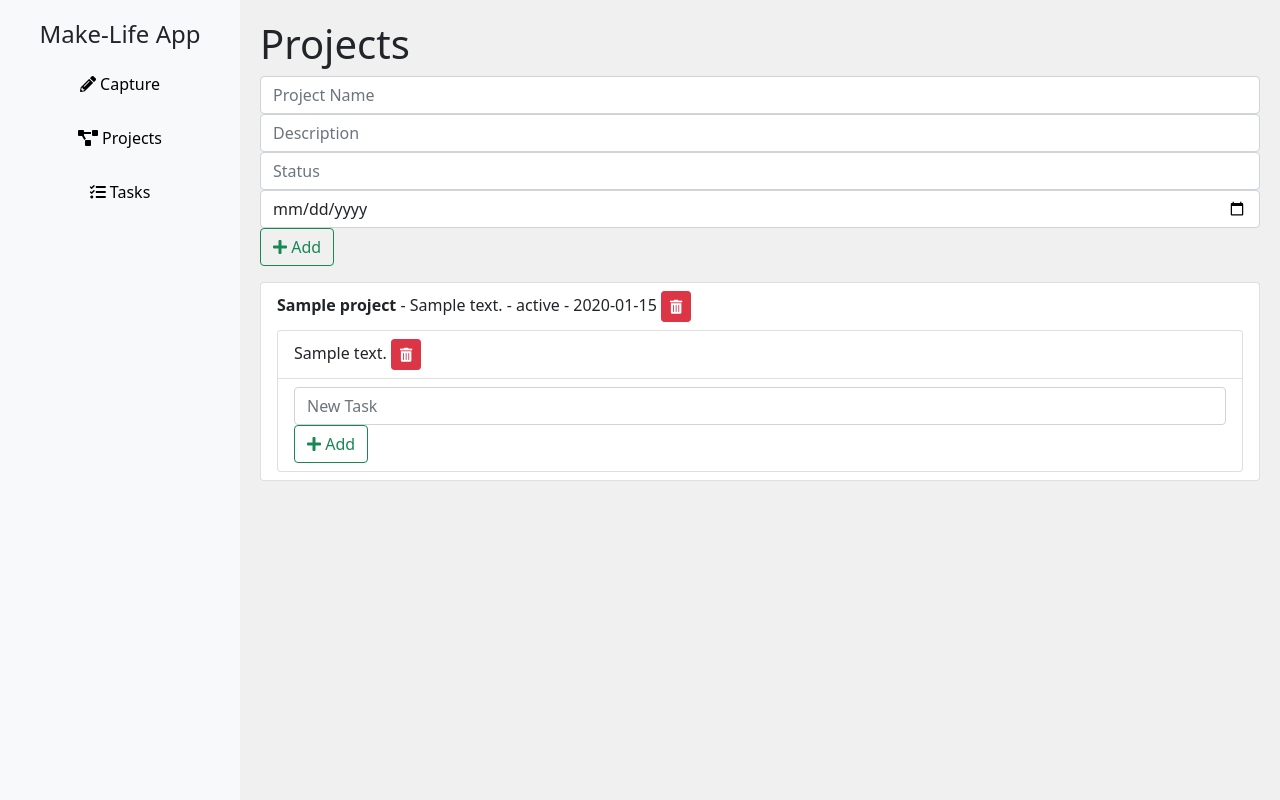
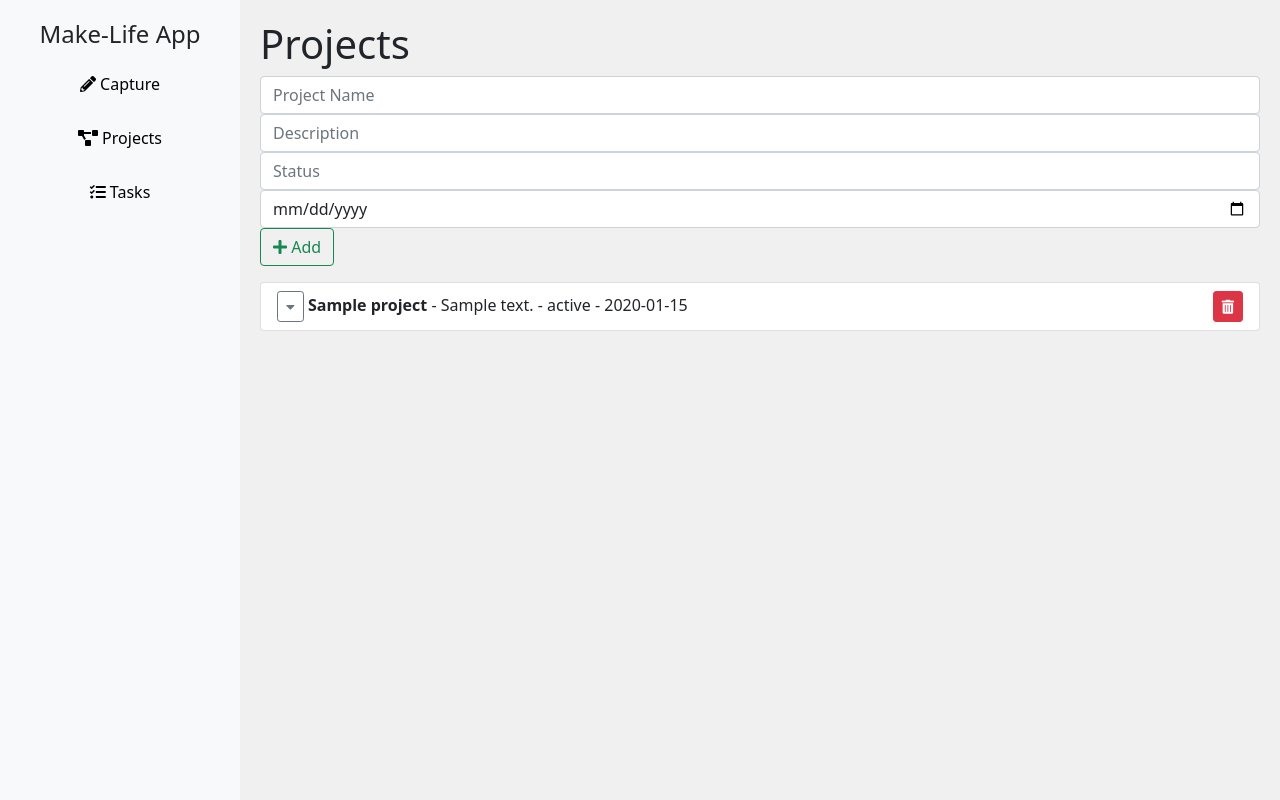
Before and after one commit to vzlatsin/make-life, a Flask app: page /projects in a window 1280 px wide. Run offline with Flask 3, Linux system fonts and the light colour scheme; tables that the repository leaves empty hold one stand-in row (values such as "Sample post"); parts of the project's set-up code (start-up, migrations or seed data) failed here and were passed over; some libraries are stand-ins or nearby versions.

Commit message:
Add toggle functionality for projects and persist expanded state

```diff
--- a/app/projects/templates/projects.html
+++ b/app/projects/templates/projects.html
@@ -14,7 +14,7 @@
         <h4 class="text-center">Make-Life App</h4>
         <a href="/capture"><i class="fas fa-pencil-alt"></i> Capture</a>
         <a href="/projects"><i class="fas fa-project-diagram"></i> Projects</a>
-        <a href="/tasks"><i class="fas fa-tasks"></i> Tasks</a> <!-- New Link to Tasks -->
+        <a href="/tasks"><i class="fas fa-tasks"></i> Tasks</a>
     </div>
     <div class="content">
         <h1>Projects</h1>
@@ -28,13 +28,21 @@
         <ul class="list-group mt-3" id="projectsList">
             {% for project in projects %}
                 <li class="list-group-item">
+                    <div class="d-flex justify-content-between align-items-center">
+                        <div>
+                            <button class="btn btn-outline-secondary btn-sm" onclick="toggleTasks({{ project.id }})"><i class="fas fa-caret-down"></i></button>
                             <strong>{{ project.name }}</strong> - {{ project.description }} - {{ project.status }} - {{ project.due_date }}
+                        </div>
                         <button class="btn btn-danger btn-sm" onclick="deleteProject({{ project.id }})"><i class="fas fa-trash-alt"></i></button>
-                    <ul class="list-group mt-2">
+                    </div>
+                    <div class="tasks mt-2" id="tasks-{{ project.id }}" style="display: none; margin-left: 20px;">
+                        <ul class="list-group">
                             {% for task in project.tasks %}
                                 <li class="list-group-item">
-                                {{ task.content }}
+                                    <div class="d-flex justify-content-between align-items-center">
+                                        <span>{{ task.content }}</span>
                                         <button class="btn btn-danger btn-sm" onclick="deleteTask({{ task.id }})"><i class="fas fa-trash-alt"></i></button>
+                                    </div>
                                 </li>
                             {% endfor %}
                             <li class="list-group-item">
@@ -44,6 +52,7 @@
                                 </form>
                             </li>
                         </ul>
+                    </div>
                 </li>
             {% endfor %}
         </ul>
@@ -51,6 +60,16 @@
     <script src="https://cdn.jsdelivr.net/npm/@popperjs/core@2.10.2/dist/umd/popper.min.js"></script>
     <script src="https://cdn.jsdelivr.net/npm/bootstrap@5.1.3/dist/js/bootstrap.min.js"></script>
     <script>
+        document.addEventListener('DOMContentLoaded', (event) => {
+            const expandedProjects = JSON.parse(localStorage.getItem('expandedProjects')) || {};
+            Object.keys(expandedProjects).forEach(projectId => {
+                const tasksDiv = document.getElementById(`tasks-${projectId}`);
+                if (tasksDiv) {
+                    tasksDiv.style.display = expandedProjects[projectId] ? 'block' : 'none';
+                }
+            });
+        });
+
         document.getElementById('projectsForm').addEventListener('submit', function(event) {
             event.preventDefault();
             const name = document.getElementById('projectNameInput').value;
@@ -98,6 +117,9 @@
             }).then(response => response.json())
             .then(data => {
                 if (data.message) {
+                    const expandedProjects = JSON.parse(localStorage.getItem('expandedProjects')) || {};
+                    expandedProjects[projectId] = true;
+                    localStorage.setItem('expandedProjects', JSON.stringify(expandedProjects));
                     location.reload();
                 } else {
                     alert(data.error || 'An error occurred');
@@ -117,6 +139,16 @@
                 }
             });
         }
+
+        function toggleTasks(projectId) {
+            const tasksDiv = document.getElementById(`tasks-${projectId}`);
+            const isExpanded = tasksDiv.style.display === "block";
+            tasksDiv.style.display = isExpanded ? "none" : "block";
+
+            const expandedProjects = JSON.parse(localStorage.getItem('expandedProjects')) || {};
+            expandedProjects[projectId] = !isExpanded;
+            localStorage.setItem('expandedProjects', JSON.stringify(expandedProjects));
+        }
     </script>
 </body>
 </html>
```
Lines whose indentation alone changed are shown as unchanged.
